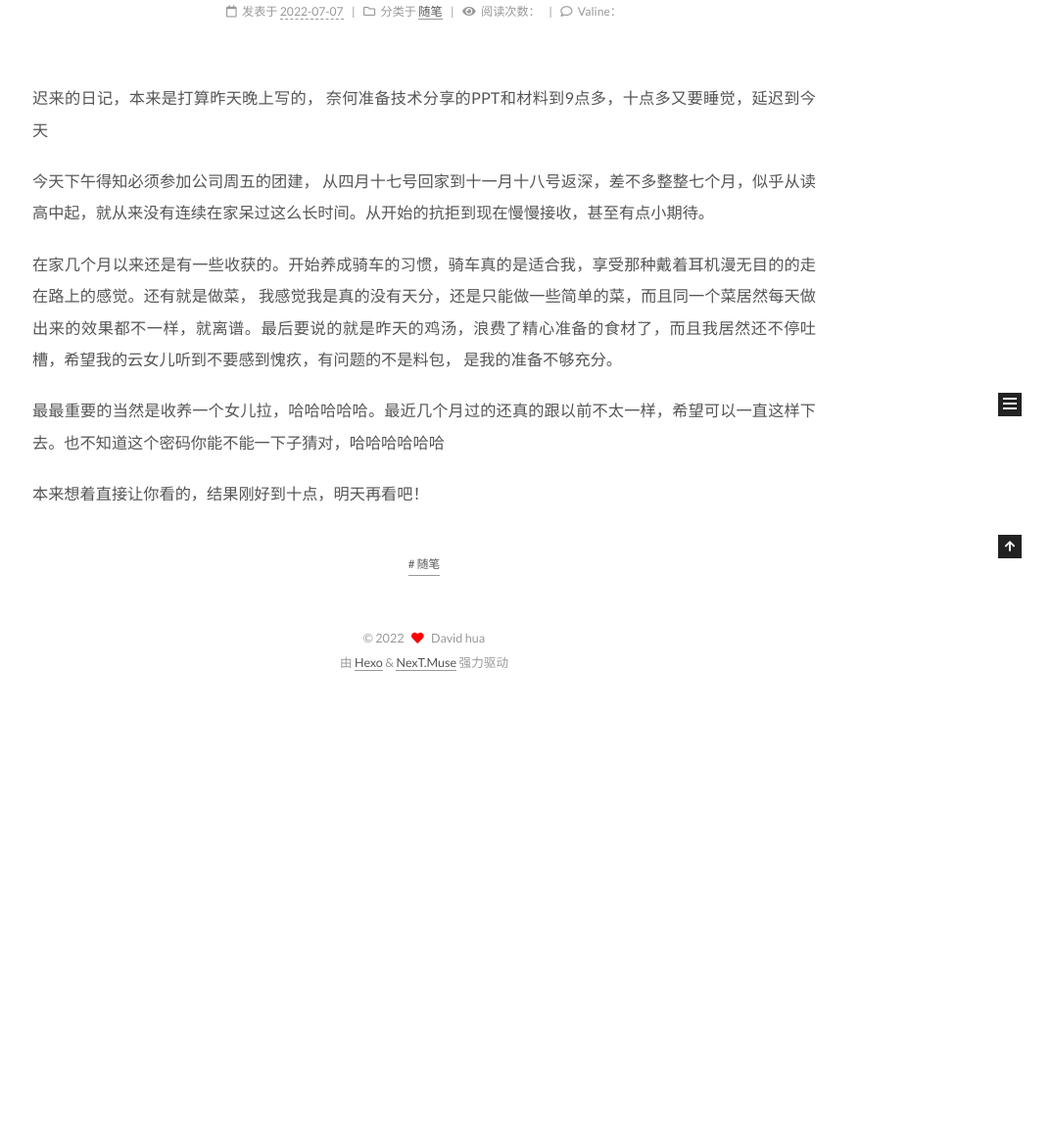
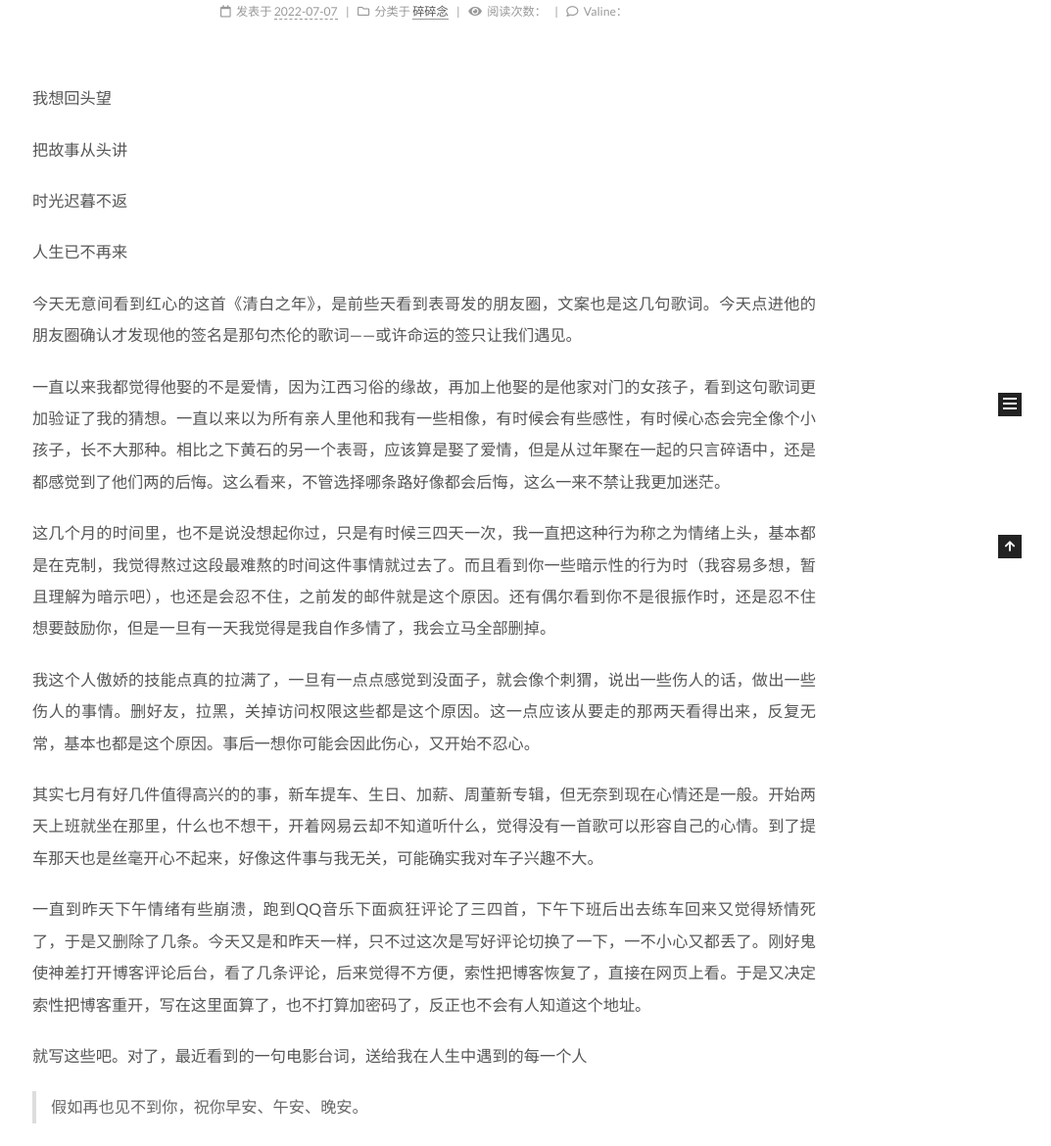
Before and after one commit to hk9407/hk9407.github.io, a plain HTML site: page 2022/07/07/2022-07-07/index.html in a window 1280 px wide. Shown: the part 330-1500 px from the top of the page at 98% size, without its empty margins (207-1280 px from the left). Before the commit the page ends 1039 px from the top, so only its background shows below. Drawn offline with Linux system fonts and the light colour scheme.

Commit message:
Site updated: 2022-07-07 22:47:46

```diff
--- a/2022/07/07/2022-07-07/index.html
+++ b/2022/07/07/2022-07-07/index.html
@@ -20,17 +20,17 @@
     var CONFIG = {"hostname":"hk9407.github.io","root":"/","scheme":"Muse","version":"7.8.0","exturl":false,"sidebar":{"position":"right","display":"post","padding":18,"offset":12,"onmobile":false},"copycode":{"enable":true,"show_result":true,"style":"mac"},"back2top":{"enable":true,"sidebar":false,"scrollpercent":false},"bookmark":{"enable":false,"color":"#222","save":"auto"},"fancybox":false,"mediumzoom":false,"lazyload":false,"pangu":false,"comments":{"style":"tabs","active":null,"storage":true,"lazyload":false,"nav":null},"algolia":{"hits":{"per_page":10},"labels":{"input_placeholder":"Search for Posts","hits_empty":"We didn't find any results for the search: ${query}","hits_stats":"${hits} results found in ${time} ms"}},"localsearch":{"enable":false,"trigger":"auto","top_n_per_article":1,"unescape":false,"preload":false},"motion":{"enable":true,"async":false,"transition":{"post_block":"fadeIn","post_header":"slideDownIn","post_body":"slideDownIn","coll_header":"slideLeftIn","sidebar":"slideUpIn"}}};
   </script>
 
-  <meta name="description" content="迟来的日记，本来是打算昨天晚上写的， 奈何准备技术分享的PPT和材料到9点多，十点多又要睡觉，延迟到今天">
+  <meta name="description" content="我想回头望 把故事从头讲 时光迟暮不返 人生已不再来">
 <meta property="og:type" content="article">
 <meta property="og:title" content="2022-07-07随笔">
 <meta property="og:url" content="http://hk9407.github.io/index/2022/07/07/2022-07-07/index.html">
 <meta property="og:site_name" content="David&#39;s Blog">
-<meta property="og:description" content="迟来的日记，本来是打算昨天晚上写的， 奈何准备技术分享的PPT和材料到9点多，十点多又要睡觉，延迟到今天">
+<meta property="og:description" content="我想回头望 把故事从头讲 时光迟暮不返 人生已不再来">
 <meta property="og:locale" content="zh_CN">
 <meta property="article:published_time" content="2022-07-07T13:04:45.000Z">
-<meta property="article:modified_time" content="2022-07-07T13:01:45.954Z">
+<meta property="article:modified_time" content="2022-07-07T14:47:17.925Z">
 <meta property="article:author" content="David hua">
-<meta property="article:tag" content="随笔">
+<meta property="article:tag" content="碎碎念">
 <meta name="twitter:card" content="summary">
 
 <link rel="canonical" href="http://hk9407.github.io/index/2022/07/07/2022-07-07/">
@@ -190,7 +190,7 @@
               <span class="post-meta-item-text">发表于</span>
 
 
-              <time title="创建时间：2022-07-07 21:04:45 / 修改时间：21:01:45" itemprop="dateCreated datePublished" datetime="2022-07-07T21:04:45+08:00">2022-07-07</time>
+              <time title="创建时间：2022-07-07 21:04:45 / 修改时间：22:47:17" itemprop="dateCreated datePublished" datetime="2022-07-07T21:04:45+08:00">2022-07-07</time>
             </span>
             <span class="post-meta-item">
               <span class="post-meta-item-icon">
@@ -198,7 +198,7 @@
               </span>
               <span class="post-meta-item-text">分类于</span>
                 <span itemprop="about" itemscope itemtype="http://schema.org/Thing">
-                  <a href="/categories/%E9%9A%8F%E7%AC%94/" itemprop="url" rel="index"><span itemprop="name">随笔</span></a>
+                  <a href="/categories/%E7%A2%8E%E7%A2%8E%E5%BF%B5/" itemprop="url" rel="index"><span itemprop="name">碎碎念</span></a>
                 </span>
             </span>
 
@@ -234,11 +234,22 @@
     <div class="post-body" itemprop="articleBody">
 
 
-        <p>迟来的日记，本来是打算昨天晚上写的， 奈何准备技术分享的PPT和材料到9点多，十点多又要睡觉，延迟到今天<span id="more"></span></p>
-<p>今天下午得知必须参加公司周五的团建， 从四月十七号回家到十一月十八号返深，差不多整整七个月，似乎从读高中起，就从来没有连续在家呆过这么长时间。从开始的抗拒到现在慢慢接收，甚至有点小期待。</p>
-<p>在家几个月以来还是有一些收获的。开始养成骑车的习惯，骑车真的是适合我，享受那种戴着耳机漫无目的的走在路上的感觉。还有就是做菜， 我感觉我是真的没有天分，还是只能做一些简单的菜，而且同一个菜居然每天做出来的效果都不一样，就离谱。最后要说的就是昨天的鸡汤，浪费了精心准备的食材了，而且我居然还不停吐槽，希望我的云女儿听到不要感到愧疚，有问题的不是料包， 是我的准备不够充分。</p>
-<p>最最重要的当然是收养一个女儿拉，哈哈哈哈哈。最近几个月过的还真的跟以前不太一样，希望可以一直这样下去。也不知道这个密码你能不能一下子猜对，哈哈哈哈哈哈</p>
-<p>本来想着直接让你看的，结果刚好到十点，明天再看吧！</p>
+        <p>我想回头望</p>
+<p>把故事从头讲</p>
+<p>时光迟暮不返</p>
+<p>人生已不再来</p>
+<span id="more"></span>
+
+<p>今天无意间看到红心的这首《清白之年》，是前些天看到表哥发的朋友圈，文案也是这几句歌词。今天点进他的朋友圈确认才发现他的签名是那句杰伦的歌词——或许命运的签只让我们遇见。</p>
+<p>一直以来我都觉得他娶的不是爱情，因为江西习俗的缘故，再加上他娶的是他家对门的女孩子，看到这句歌词更加验证了我的猜想。一直以来以为所有亲人里他和我有一些相像，有时候会有些感性，有时候心态会完全像个小孩子，长不大那种。相比之下黄石的另一个表哥，应该算是娶了爱情，但是从过年聚在一起的只言碎语中，还是都感觉到了他们两的后悔。这么看来，不管选择哪条路好像都会后悔，这么一来不禁让我更加迷茫。</p>
+<p>这几个月的时间里，也不是说没想起你过，只是有时候三四天一次，我一直把这种行为称之为情绪上头，基本都是在克制，我觉得熬过这段最难熬的时间这件事情就过去了。而且看到你一些暗示性的行为时（我容易多想，暂且理解为暗示吧），也还是会忍不住，之前发的邮件就是这个原因。还有偶尔看到你不是很振作时，还是忍不住想要鼓励你，但是一旦有一天我觉得是我自作多情了，我会立马全部删掉。</p>
+<p>我这个人傲娇的技能点真的拉满了，一旦有一点点感觉到没面子，就会像个刺猬，说出一些伤人的话，做出一些伤人的事情。删好友，拉黑，关掉访问权限这些都是这个原因。这一点应该从要走的那两天看得出来，反复无常，基本也都是这个原因。事后一想你可能会因此伤心，又开始不忍心。</p>
+<p>其实七月有好几件值得高兴的的事，新车提车、生日、加薪、周董新专辑，但无奈到现在心情还是一般。开始两天上班就坐在那里，什么也不想干，开着网易云却不知道听什么，觉得没有一首歌可以形容自己的心情。到了提车那天也是丝毫开心不起来，好像这件事与我无关，可能确实我对车子兴趣不大。</p>
+<p>一直到昨天下午情绪有些崩溃，跑到QQ音乐下面疯狂评论了三四首，下午下班后出去练车回来又觉得矫情死了，于是又删除了几条。今天又是和昨天一样，只不过这次是写好评论切换了一下，一不小心又都丢了。刚好鬼使神差打开博客评论后台，看了几条评论，后来觉得不方便，索性把博客恢复了，直接在网页上看。于是又决定索性把博客重开，写在这里面算了，也不打算加密码了，反正也不会有人知道这个地址。</p>
+<p>就写这些吧。对了，最近看到的一句电影台词，送给我在人生中遇到的每一个人</p>
+<blockquote>
+<p>假如再也见不到你，祝你早安、午安、晚安。</p>
+</blockquote>
 
     </div>
 
@@ -248,7 +259,7 @@
 
       <footer class="post-footer">
           <div class="post-tags">
-              <a href="/tags/%E9%9A%8F%E7%AC%94/" rel="tag"># 随笔</a>
+              <a href="/tags/%E7%A2%8E%E7%A2%8E%E5%BF%B5/" rel="tag"># 碎碎念</a>
           </div>
 
 
--- a/css/main.css
+++ b/css/main.css
@@ -1210,7 +1210,7 @@ pre .javascript .function {
 }
 .links-of-author a::before,
 .links-of-author span.exturl::before {
-  background: #c8af12;
+  background: #ff0dff;
   border-radius: 50%;
   content: ' ';
   display: inline-block;
```
Also changed, not shown: categories/index.html (+1 -1 lines), categories/碎碎念/index.html (renamed from tags/随笔/index.html, +6 -6 lines), index.html (+6 -3 lines), tags/index.html (+1 -1 lines), tags/碎碎念/index.html (renamed from categories/随笔/index.html, +6 -6 lines).
